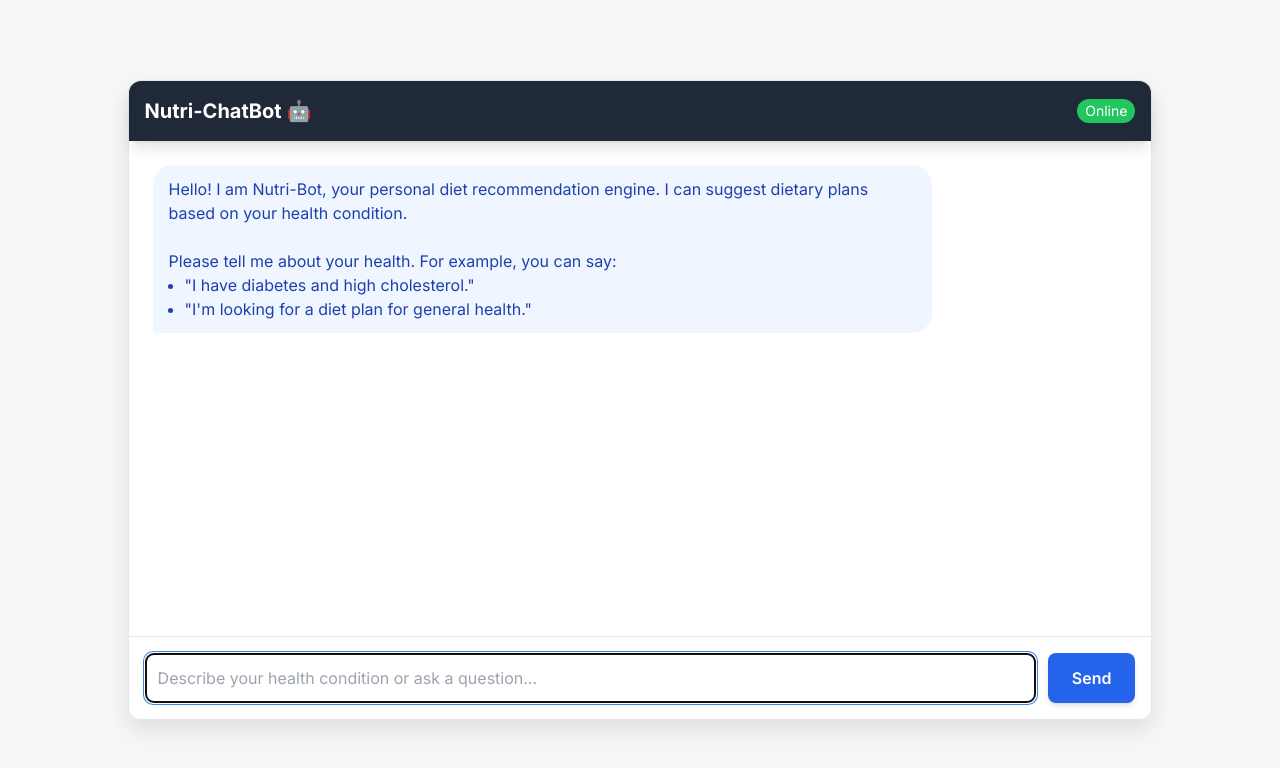
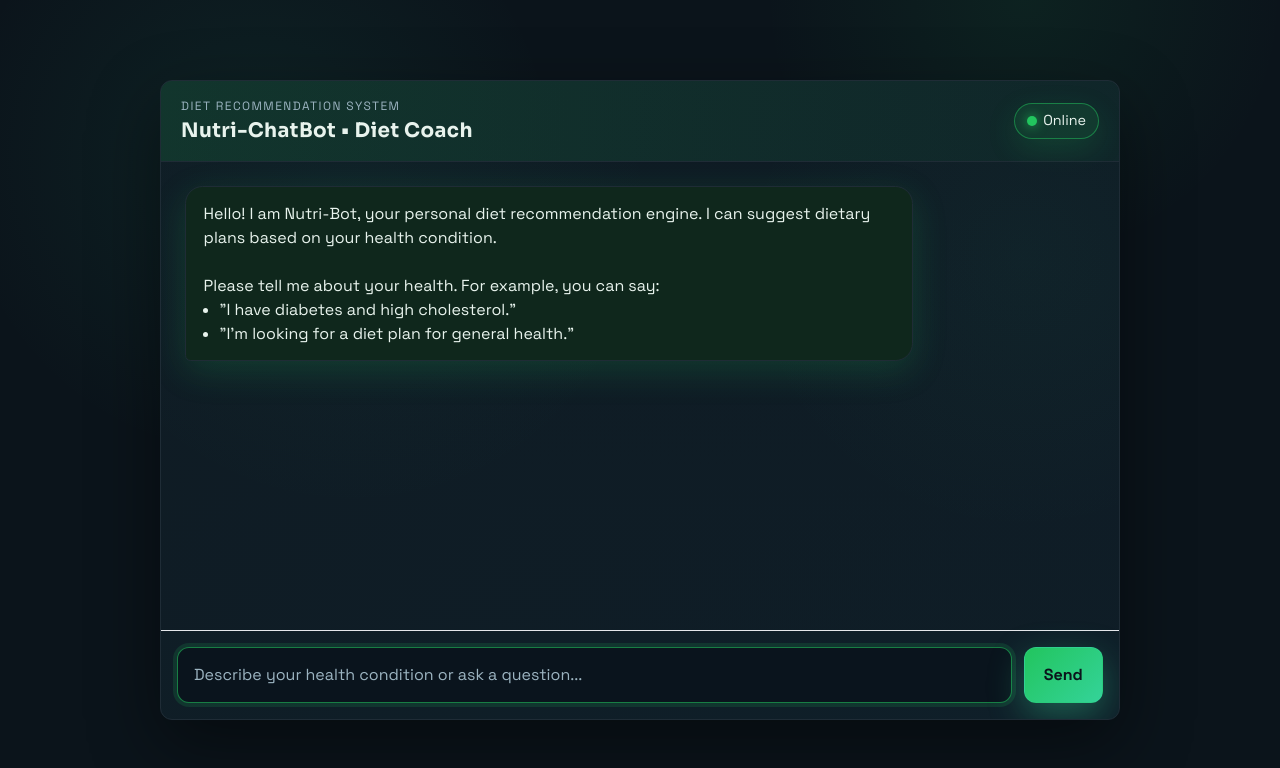
Before and after one commit to Apps1289/Food_recommendation_chatbot, a plain HTML site: page index.html in a window 1280 px wide. Drawn offline with nearby package versions, Linux system fonts and the light colour scheme.

Commit message:
Restyle chat UI with diet theme

```diff
--- a/index.html
+++ b/index.html
@@ -6,42 +6,72 @@
     <title>Nutri-ChatBot | Diet Recommendation</title>
     <script src="https://cdn.tailwindcss.com"></script>
     <style>
-        @import url('https://fonts.googleapis.com/css2?family=Inter:wght@100..900&display=swap');
+        @import url('https://fonts.googleapis.com/css2?family=Space+Grotesk:wght@400..700&family=Sora:wght@400..700&display=swap');
+        :root {
+            --bg: #0b141b;
+            --panel: #0f1c24;
+            --panel-2: #0f1f29;
+            --border: #1f2c36;
+            --accent: #22c55e;
+            --accent-2: #34d399;
+            --text: #e8f3ed;
+            --muted: #9cb4c1;
+            --bubble-bot: #0f271c;
+            --bubble-user: #123528;
+        }
         body {
-            font-family: 'Inter', sans-serif;
-            background-color: #f7f7f7;
+            font-family: 'Space Grotesk', sans-serif;
+            background: radial-gradient(circle at 20% 20%, rgba(52, 211, 153, 0.08), transparent 25%),
+                        radial-gradient(circle at 80% 0%, rgba(34, 197, 94, 0.08), transparent 20%),
+                        var(--bg);
+            color: var(--text);
+        }
+        h1 {
+            font-family: 'Sora', sans-serif;
+            letter-spacing: 0.02em;
         }
         .chat-container {
-            max-width: 90%;
+            max-width: 960px;
+            width: 90%;
             height: 80vh;
             display: flex;
             flex-direction: column;
-            border: 1px solid #e5e7eb;
-            box-shadow: 0 10px 25px rgba(0, 0, 0, 0.1);
-            background-color: white;
+            border: 1px solid var(--border);
+            box-shadow: 0 25px 70px rgba(0, 0, 0, 0.45);
+            background: linear-gradient(145deg, var(--panel), var(--panel-2));
+            border-radius: 18px;
+            overflow: hidden;
         }
         .chat-area {
             overflow-y: auto;
             flex-grow: 1;
             padding: 1.5rem;
             scroll-behavior: smooth;
+            background: radial-gradient(circle at 20% 10%, rgba(52, 211, 153, 0.04), transparent 35%),
+                        radial-gradient(circle at 90% 20%, rgba(52, 211, 153, 0.04), transparent 30%),
+                        linear-gradient(180deg, rgba(15, 27, 36, 0.7), rgba(15, 27, 36, 0.4));
         }
         .message-bubble {
             max-width: 80%;
-            padding: 0.75rem 1rem;
-            border-radius: 1.25rem;
-            margin-bottom: 0.75rem;
+            padding: 0.9rem 1.1rem;
+            border-radius: 1.1rem;
+            margin-bottom: 0.9rem;
+            border: 1px solid var(--border);
         }
         .bot-bubble {
-            background-color: #eff6ff; /* Light blue */
-            border-bottom-left-radius: 0.25rem;
-            color: #1e40af; /* Darker blue */
+            background: var(--bubble-bot);
+            border-bottom-left-radius: 0.35rem;
+            color: var(--text);
+            box-shadow: 0 10px 35px rgba(34, 197, 94, 0.18);
         }
         .user-bubble {
-            background-color: #3b82f6; /* Blue */
-            color: white;
-            border-bottom-right-radius: 0.25rem;
+            background: linear-gradient(135deg, var(--bubble-user), rgba(18, 53, 40, 0.85));
+            color: var(--text);
+            border-bottom-right-radius: 0.35rem;
             margin-left: auto;
+        }
+        .typing-indicator {
+            color: var(--muted);
         }
         .typing-indicator span {
             animation: bounce 1s infinite;
@@ -51,6 +81,82 @@
         }
         .typing-indicator span:nth-child(3) {
             animation-delay: 0.4s;
+        }
+        .app-header {
+            background: linear-gradient(90deg, rgba(34, 197, 94, 0.15), rgba(34, 197, 94, 0.05));
+            border-bottom: 1px solid var(--border);
+            padding: 1rem 1.25rem;
+            display: flex;
+            align-items: center;
+            justify-content: space-between;
+            gap: 0.75rem;
+        }
+        .eyebrow {
+            text-transform: uppercase;
+            letter-spacing: 0.12em;
+            font-size: 0.75rem;
+            color: var(--muted);
+            margin-bottom: 0.15rem;
+        }
+        .status-pill {
+            display: inline-flex;
+            align-items: center;
+            gap: 0.4rem;
+            padding: 0.4rem 0.75rem;
+            background: rgba(34, 197, 94, 0.12);
+            border: 1px solid rgba(34, 197, 94, 0.5);
+            border-radius: 999px;
+            color: var(--text);
+            font-size: 0.9rem;
+            box-shadow: 0 10px 30px rgba(34, 197, 94, 0.16);
+        }
+        .status-dot {
+            width: 10px;
+            height: 10px;
+            border-radius: 999px;
+            background: var(--accent);
+            box-shadow: 0 0 12px rgba(34, 197, 94, 0.9);
+        }
+        .input-wrap {
+            display: flex;
+            gap: 0.75rem;
+            align-items: center;
+        }
+        .text-input {
+            flex-grow: 1;
+            padding: 0.95rem 1rem;
+            background: #0a141d;
+            border: 1px solid var(--border);
+            border-radius: 12px;
+            color: var(--text);
+            transition: border 0.2s ease, box-shadow 0.2s ease;
+        }
+        .text-input::placeholder {
+            color: var(--muted);
+        }
+        .text-input:focus {
+            outline: none;
+            border-color: rgba(34, 197, 94, 0.6);
+            box-shadow: 0 0 0 4px rgba(34, 197, 94, 0.14);
+        }
+        .accent-btn {
+            background: linear-gradient(135deg, var(--accent), var(--accent-2));
+            color: #0b141b;
+            font-weight: 700;
+            padding: 0.95rem 1.2rem;
+            border-radius: 12px;
+            border: 1px solid rgba(52, 211, 153, 0.4);
+            box-shadow: 0 12px 35px rgba(52, 211, 153, 0.35);
+            transition: transform 0.12s ease, box-shadow 0.12s ease, filter 0.12s ease;
+        }
+        .accent-btn:hover {
+            transform: translateY(-1px) scale(1.01);
+            box-shadow: 0 16px 45px rgba(52, 211, 153, 0.45);
+            filter: brightness(1.02);
+        }
+        .accent-btn:disabled {
+            opacity: 0.6;
+            cursor: not-allowed;
         }
         @keyframes bounce {
             0%, 80%, 100% { transform: translateY(0); }
@@ -64,15 +170,19 @@
                 margin: 0;
                 border-radius: 0;
             }
+            .message-bubble { max-width: 100%; }
         }
     </style>
 </head>
 <body class="flex items-center justify-center min-h-screen">
 
     <div class="chat-container rounded-xl">
-        <div class="bg-gray-800 text-white p-4 rounded-t-xl shadow-lg flex items-center justify-between">
-            <h1 class="text-xl font-bold">Nutri-ChatBot 🤖</h1>
-            <span class="text-sm bg-green-500 px-2 py-0.5 rounded-full">Online</span>
+        <div class="app-header">
+            <div>
+                <p class="eyebrow">Diet recommendation system</p>
+                <h1 class="text-xl font-bold">Nutri-ChatBot • Diet Coach</h1>
+            </div>
+            <span class="status-pill"><span class="status-dot"></span>Online</span>
         </div>
 
         <div id="chat-area" class="chat-area">
@@ -91,12 +201,12 @@
             <div id="typing-indicator" class="typing-indicator text-sm text-gray-500 mb-2 hidden">
                 Bot is typing <span>.</span><span>.</span><span>.</span>
             </div>
-            <div class="flex space-x-3">
+            <div class="input-wrap">
                 <input type="text" id="user-input" placeholder="Describe your health condition or ask a question..."
-                    class="flex-grow p-3 border border-gray-300 rounded-lg focus:ring-2 focus:ring-blue-500 focus:border-blue-500 transition duration-150"
+                    class="text-input"
                     onkeypress="if(event.key === 'Enter') sendMessage()">
                 <button id="send-button" onclick="sendMessage()"
-                    class="bg-blue-600 hover:bg-blue-700 text-white font-semibold py-3 px-6 rounded-lg shadow-md transition duration-150 transform hover:scale-105 disabled:opacity-50">
+                    class="accent-btn">
                     Send
                 </button>
             </div>
```
